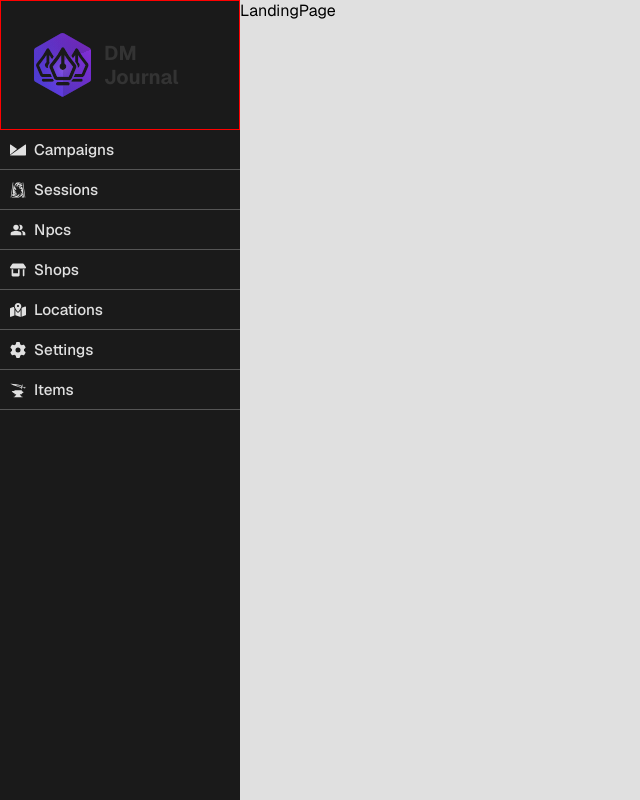
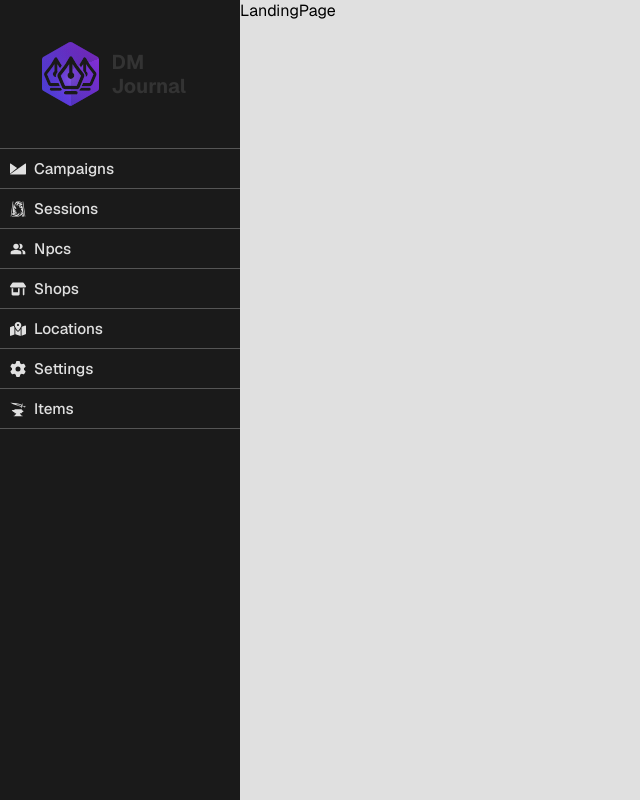
Before and after one commit to toonchavez8/27-Unir-Actividad-I-Dessarolloweb, a React (Vite) app: page / in a window 1280 px wide. Shown: the whole page, without its empty margins (0-640 px from the left). Built offline with nearby package versions, Linux system fonts and the light colour scheme.

Commit message:
refactor(app): update packages and change link to use rr link

```diff
--- a/src/components/SideNav/SideNav.tsx
+++ b/src/components/SideNav/SideNav.tsx
@@ -1,6 +1,7 @@
 import Logo from "@/components/atomic/Logo";
 import { siteRoutes } from "@/Routes/siteRoutes";
 import "./_sideNav.css";
+import { Link } from "react-router";
 interface SideNavProps {
   isOpen?: boolean;
   onClose?: () => void;
@@ -12,11 +13,13 @@ const SideNav: React.FC<SideNavProps> = ({ isOpen = false, onClose }) => {
 
   return (
     <nav className={`sidenav ${isOpen ? "sidenav--open" : ""} `}>
-      <div className="sidenav__header debug">
-        <Logo />
+      <div className="sidenav__header ">
+        <Link to={"/"}>
+          <Logo />
+        </Link>
         {onClose && (
           <button
-            className="sidenav__close-btn debug"
+            className="sidenav__close-btn "
             onClick={onClose}
             aria-label="Close navigation"
           >
@@ -30,13 +33,13 @@ const SideNav: React.FC<SideNavProps> = ({ isOpen = false, onClose }) => {
           const IconComponent = route.Icon;
           return (
             <li key={route.id} className="sidenav__item ">
-              <a href={route.path} className="sidenav__link">
+              <Link to={route.path} className="sidenav__link">
                 {IconComponent && <IconComponent />}
                 <span className="sidenav__text">
                   {route.path.slice(1).charAt(0).toUpperCase() +
                     route.path.slice(2)}
                 </span>
-              </a>
+              </Link>
             </li>
           );
         })}
```
Also changed, not shown: 1 other file (tests, documents, lock files or other folders).
